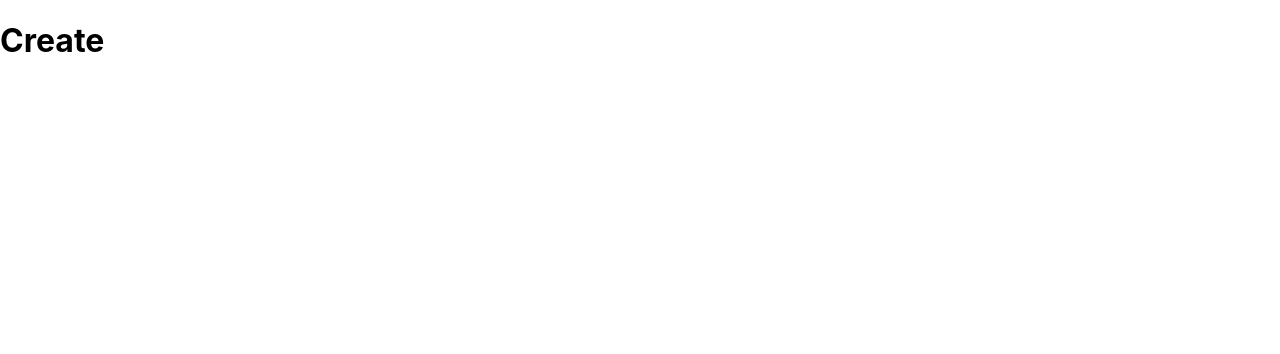
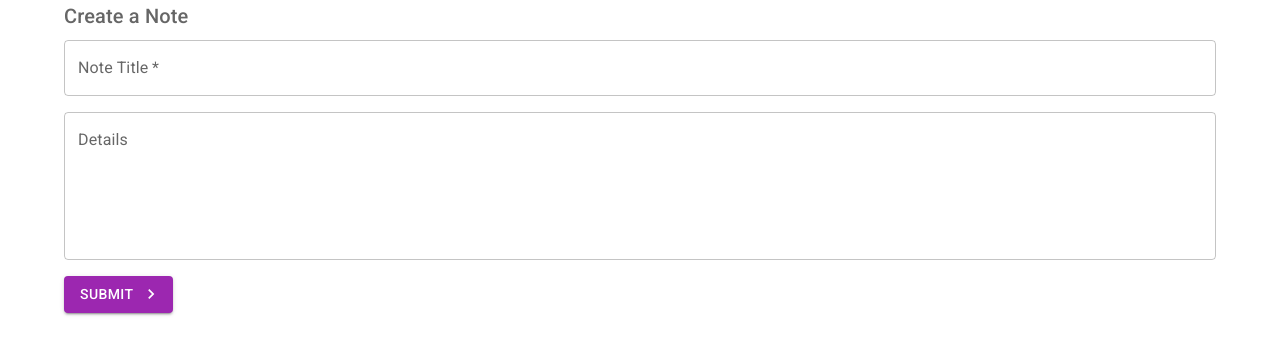
Before and after one commit to vijaygenius123/geting-started-with-materialui, a React (Create React App) app: page /create in a window 1280 px wide. Shown: the top 354 px of the page. Built offline with nearby package versions, Linux system fonts and the light colour scheme.

Commit message:
Create Note UI

```diff
--- a/src/pages/Create.jsx
+++ b/src/pages/Create.jsx
@@ -1,7 +1,54 @@
 import React from "react";
+import Container from "@mui/material/Container";
+import Typography from "@mui/material/Typography";
+import Button from "@mui/material/Button";
+import TextField from "@mui/material/TextField";
+import KeyboardArrowRight from "@mui/icons-material/KeyboardArrowRight";
 
 const Create = () => {
-    return <h1>Create</h1>
+
+    return <Container>
+        <Typography
+            variant="h6"
+            component="h2"
+            gutterBottom
+            color="textSecondary"
+        >
+            Create a Note
+        </Typography>
+        <form noValidate autoComplete="off">
+            <TextField
+                sx={{
+                    mt: 1,
+                    mb: 2,
+                    display: 'block'
+                }}
+                label="Note Title"
+                variant="outlined"
+                color="secondary"
+                fullWidth
+                required
+            />
+            <TextField
+                sx={{
+                    mt: 1,
+                    mb: 2,
+                    display: 'block'
+                }}
+                label="Details"
+                variant="outlined"
+                color="secondary"
+                fullWidth
+                multiline
+                rows={5}
+            />
+            <Button
+                variant="contained"
+                color="secondary"
+                endIcon={<KeyboardArrowRight/>}
+            >Submit</Button>
+        </form>
+    </Container>
 }
 
 export default Create
```
